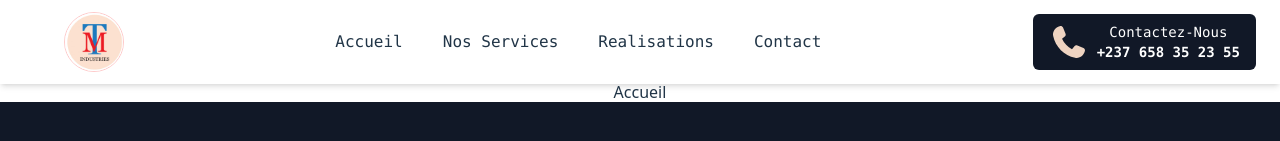
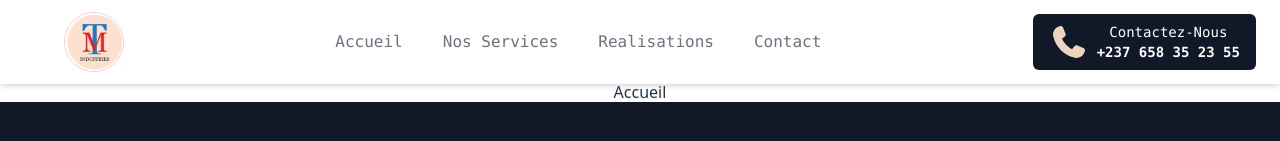
Before and after one commit to Ulrichmike/TMIndustries, a React (Vite) app: page / in a window 1280 px wide. Shown: the top 141 px of the page. Built offline with nearby package versions, Linux system fonts and the light colour scheme.

Commit message:
modifs Nav

```diff
--- a/src/components/Header.tsx
+++ b/src/components/Header.tsx
@@ -70,7 +70,7 @@ export default function Header() {
             menuOpen ? "block" : "hidden"
           } absolute top-20 left-0 w-full bg-white p-5 lg:static lg:flex lg:w-auto lg:p-0 lg:gap-10 text-base`}
         >
-          <ul className="sm:flex sm:justify-between sm:gap-10">
+          <ul className="sm:flex sm:justify-between sm:gap-10 text-gray-500">
             <li>
               <Link to="/" className="hover:text-red-300 transition">
                 Accueil
```
